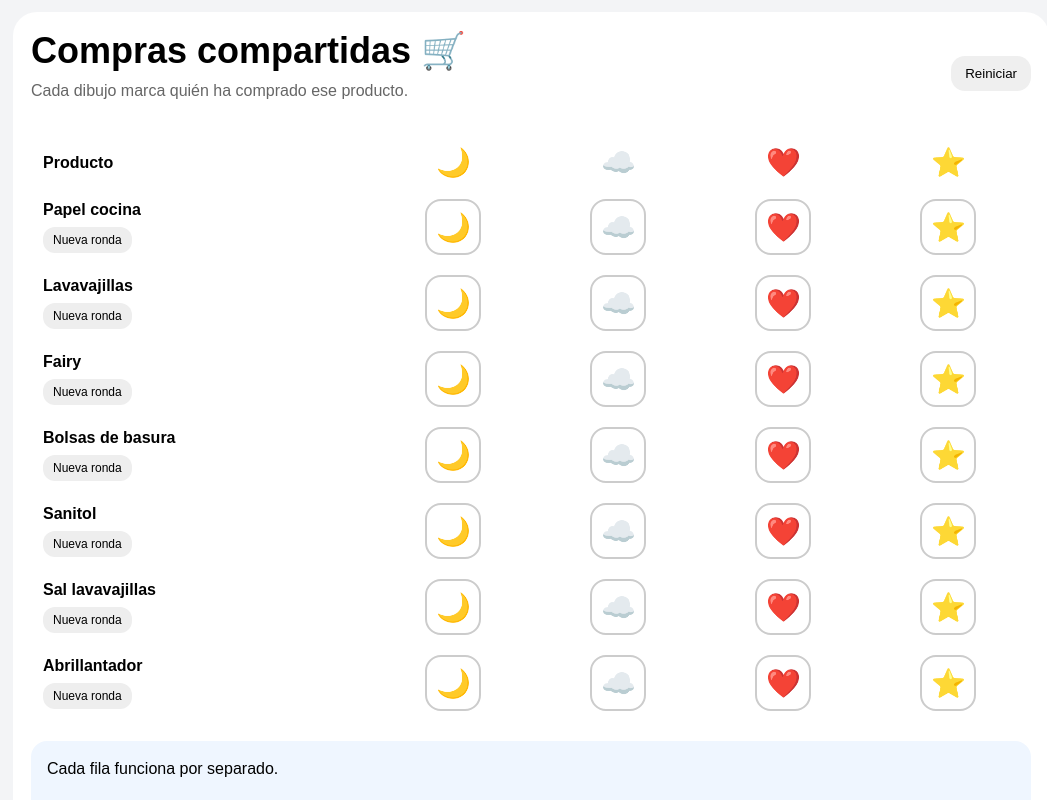
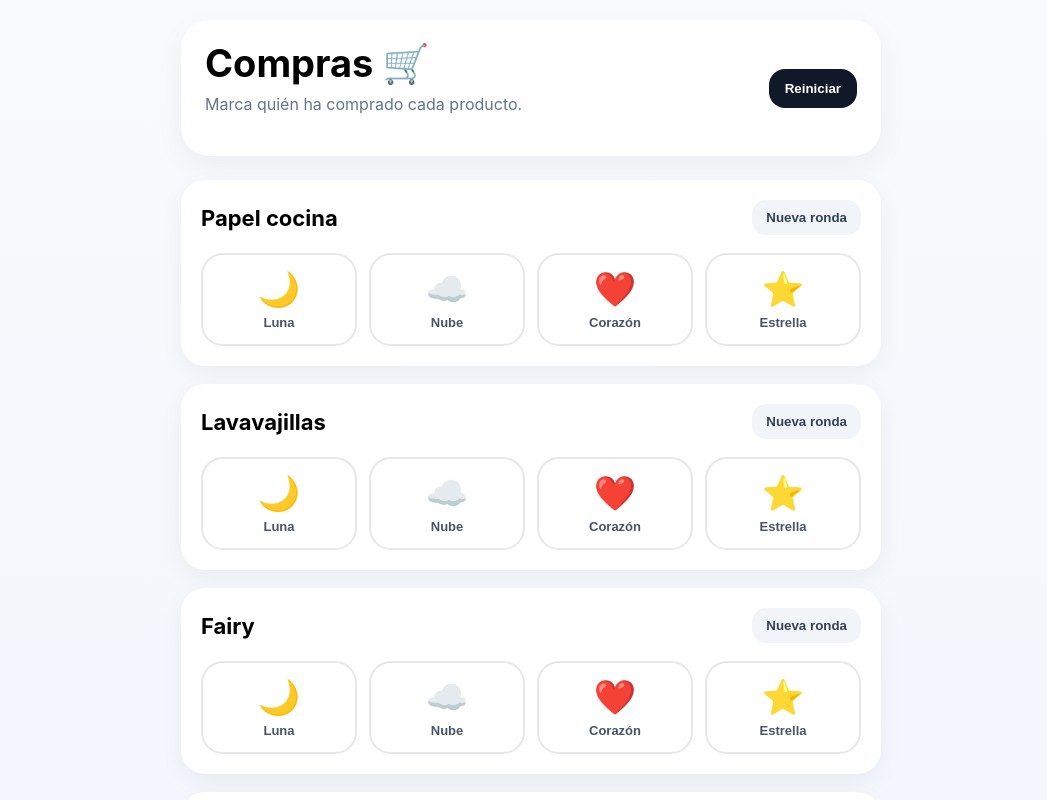
Before and after one commit to aliciaarranznubica-lang/compras-compartidas, a React (Vite) app: page / in a window 1280 px wide. Shown: the top 800 px of the page, without its empty margins (109-1156 px from the left). Built offline with nearby package versions, Linux system fonts and the light colour scheme.

Commit message:
Update App.jsx

```diff
--- a/src/App.jsx
+++ b/src/App.jsx
@@ -2,27 +2,50 @@ import React, { useEffect, useState } from 'react';
 
 export default function ComprasCompartidas() {
   const personas = [
-    { id: 1, nombre: 'Luna', emoji: '🌙' },
-    { id: 2, nombre: 'Nube', emoji: '☁️' },
-    { id: 3, nombre: 'Corazón', emoji: '❤️' },
-    { id: 4, nombre: 'Estrella', emoji: '⭐' },
+    {
+      id: 1,
+      nombre: 'Luna',
+      emoji: '🌙',
+      color: '#fde68a',
+    },
+    {
+      id: 2,
+      nombre: 'Nube',
+      emoji: '☁️',
+      color: '#bfdbfe',
+    },
+    {
+      id: 3,
+      nombre: 'Corazón',
+      emoji: '❤️',
+      color: '#fecaca',
+    },
+    {
+      id: 4,
+      nombre: 'Estrella',
+      emoji: '⭐',
+      color: '#fde68a',
+    },
   ];
 
   const productosIniciales = [
-    { nombre: 'Papel cocina', registros: [] },
-    { nombre: 'Lavavajillas', registros: [] },
-    { nombre: 'Fairy', registros: [] },
-    { nombre: 'Bolsas de basura', registros: [] },
-    { nombre: 'Sanitol', registros: [] },
-    { nombre: 'Sal lavavajillas', registros: [] },
-    { nombre: 'Abrillantador', registros: [] },
-  ];
+    'Papel cocina',
+    'Lavavajillas',
+    'Fairy',
+    'Bolsas de basura',
+    'Sanitol',
+    'Sal lavavajillas',
+    'Abrillantador',
+  ].map((nombre) => ({
+    nombre,
+    registros: [],
+  }));
 
-  const [productos, setProductos] = useState(productosIniciales);
-  const [cargado, setCargado] = useState(false);
+  const [productos, setProductos] = useState(
+    productosIniciales
+  );
 
   useEffect(() => {
-    try {
     const guardado = localStorage.getItem(
       'compras-compartidas'
     );
@@ -30,23 +53,16 @@ export default function ComprasCompartidas() {
     if (guardado) {
       setProductos(JSON.parse(guardado));
     }
-    } catch (error) {
-      console.error(error);
-    }
-
-    setCargado(true);
   }, []);
 
   useEffect(() => {
-    if (cargado) {
     localStorage.setItem(
       'compras-compartidas',
       JSON.stringify(productos)
     );
-    }
-  }, [productos, cargado]);
+  }, [productos]);
 
-  const registrarCompra = (
+  const toggleCompra = (
     productoIndex,
     personaId
   ) => {
@@ -54,35 +70,32 @@ export default function ComprasCompartidas() {
       prev.map((producto, i) => {
         if (i !== productoIndex) return producto;
 
-        const registrosActuales =
-          producto.registros || [];
-
-        const yaRegistrado =
-          registrosActuales.includes(personaId);
-
-        let nuevosRegistros;
-
-        if (yaRegistrado) {
-          nuevosRegistros =
-            registrosActuales.filter(
-              (id) => id !== personaId
-            );
-        } else {
-          nuevosRegistros = [
-            ...registrosActuales,
-            personaId,
-          ];
-        }
+        const existe =
+          producto.registros.includes(personaId);
 
         return {
           ...producto,
-          registros: nuevosRegistros,
+          registros: existe
+            ? producto.registros.filter(
+                (id) => id !== personaId
+              )
+            : [...producto.registros, personaId],
         };
       })
     );
   };
 
-  const resetear = () => {
+  const nuevaRonda = (productoIndex) => {
+    setProductos((prev) =>
+      prev.map((producto, i) =>
+        i === productoIndex
+          ? { ...producto, registros: [] }
+          : producto
+      )
+    );
+  };
+
+  const reiniciarTodo = () => {
     localStorage.removeItem(
       'compras-compartidas'
     );
@@ -93,19 +106,30 @@ export default function ComprasCompartidas() {
   return (
     <div
       style={{
-        padding: '12px',
-        fontFamily: 'Arial',
-        background: '#f3f4f6',
         minHeight: '100vh',
+        background:
+          'linear-gradient(to bottom, #f8fafc, #eef2ff)',
+        padding: '20px',
+        fontFamily:
+          '-apple-system, BlinkMacSystemFont, sans-serif',
       }}
     >
       <div
         style={{
-          maxWidth: '1000px',
+          maxWidth: '700px',
           margin: '0 auto',
+        }}
+      >
+        {/* HEADER */}
+
+        <div
+          style={{
             background: 'white',
-          padding: '18px',
-          borderRadius: '24px',
+            borderRadius: '28px',
+            padding: '24px',
+            marginBottom: '24px',
+            boxShadow:
+              '0 10px 30px rgba(0,0,0,0.05)',
           }}
         >
           <div
@@ -114,214 +138,208 @@ export default function ComprasCompartidas() {
               justifyContent:
                 'space-between',
               alignItems: 'center',
-            gap: '10px',
-            marginBottom: '20px',
+              gap: '12px',
             }}
           >
             <div>
               <h1
                 style={{
                   margin: 0,
-                fontSize: '36px',
+                  fontSize: '38px',
+                  lineHeight: '1',
                 }}
               >
-              Compras compartidas 🛒
+                Compras 🛒
               </h1>
 
               <p
                 style={{
-                color: '#666',
                   marginTop: '10px',
+                  color: '#64748b',
+                  lineHeight: '1.5',
                 }}
               >
-              Cada dibujo marca quién ha
-              comprado ese producto.
+                Marca quién ha comprado cada
+                producto.
               </p>
             </div>
 
             <button
-            onClick={resetear}
+              onClick={reiniciarTodo}
               style={{
-              padding: '10px 14px',
-              borderRadius: '14px',
                 border: 'none',
+                background: '#111827',
+                color: 'white',
+                padding: '12px 16px',
+                borderRadius: '16px',
+                fontWeight: '600',
+                cursor: 'pointer',
               }}
             >
               Reiniciar
             </button>
           </div>
+        </div>
+
+        {/* PRODUCTOS */}
 
         <div
           style={{
-            overflowX: 'auto',
+            display: 'flex',
+            flexDirection: 'column',
+            gap: '18px',
           }}
         >
-          <table
-            style={{
-              width: '100%',
-              minWidth: '650px',
-              borderCollapse: 'collapse',
-            }}
-          >
-            <thead>
-              <tr>
-                <th
-                  style={{
-                    textAlign: 'left',
-                    padding: '12px',
-                  }}
-                >
-                  Producto
-                </th>
-
-                {personas.map((persona) => (
-                  <th
-                    key={persona.id}
-                    style={{
-                      fontSize: '28px',
-                      padding: '10px',
-                    }}
-                  >
-                    {persona.emoji}
-                  </th>
-                ))}
-              </tr>
-            </thead>
-
-            <tbody>
           {productos.map(
             (producto, productoIndex) => (
-                  <tr key={producto.nombre}>
-                    <td
+              <div
+                key={producto.nombre}
                 style={{
-                        padding: '12px',
-                        fontWeight: 'bold',
+                  background: 'white',
+                  borderRadius: '24px',
+                  padding: '20px',
+                  boxShadow:
+                    '0 8px 24px rgba(0,0,0,0.05)',
                 }}
               >
                 <div
                   style={{
                     display: 'flex',
-                          flexDirection:
-                            'column',
-                          gap: '8px',
+                    justifyContent:
+                      'space-between',
+                    alignItems: 'center',
+                    marginBottom: '18px',
+                    gap: '10px',
+                  }}
+                >
+                  <h2
+                    style={{
+                      margin: 0,
+                      fontSize: '22px',
                     }}
                   >
                     {producto.nombre}
+                  </h2>
 
                   <button
-                          onClick={() => {
-                            setProductos(
-                              (prev) =>
-                                prev.map(
-                                  (p, idx) => {
-                                    if (
-                                      idx !==
-                                      productoIndex
-                                    )
-                                      return p;
-
-                                    return {
-                                      ...p,
-                                      registros: [],
-                                    };
+                    onClick={() =>
+                      nuevaRonda(productoIndex)
                     }
-                                )
-                            );
-                          }}
                     style={{
-                            width: 'fit-content',
-                            padding:
-                              '6px 10px',
-                            borderRadius:
-                              '12px',
                       border: 'none',
-                            background:
-                              '#eee',
-                            fontSize: '12px',
+                      background: '#f1f5f9',
+                      padding: '10px 14px',
+                      borderRadius: '14px',
+                      fontWeight: '600',
+                      cursor: 'pointer',
+                      color: '#334155',
                     }}
                   >
                     Nueva ronda
                   </button>
                 </div>
-                    </td>
 
-                    {personas.map(
-                      (persona) => {
-                        const activo = (
-                          producto.registros ||
-                          []
-                        ).includes(
+                <div
+                  style={{
+                    display: 'grid',
+                    gridTemplateColumns:
+                      'repeat(4, 1fr)',
+                    gap: '12px',
+                  }}
+                >
+                  {personas.map((persona) => {
+                    const activo =
+                      producto.registros.includes(
                         persona.id
                       );
 
                     return (
-                          <td
+                      <button
                         key={persona.id}
-                            style={{
-                              textAlign:
-                                'center',
-                              padding:
-                                '10px',
-                            }}
-                          >
-                            <button
                         onClick={() =>
-                                registrarCompra(
+                          toggleCompra(
                             productoIndex,
                             persona.id
                           )
                         }
                         style={{
-                                width: '56px',
-                                height:
-                                  '56px',
-                                fontSize:
-                                  '28px',
-                                borderRadius:
-                                  '16px',
-                                border:
-                                  activo
-                                    ? '3px solid green'
-                                    : '2px solid #ccc',
-                                background:
-                                  activo
-                                    ? '#dcfce7'
+                          border: activo
+                            ? `3px solid ${persona.color}`
+                            : '2px solid #e5e7eb',
+                          background: activo
+                            ? persona.color
                             : 'white',
+                          borderRadius: '22px',
+                          padding: '14px 8px',
+                          cursor: 'pointer',
+                          transition: '0.2s',
+                          transform: activo
+                            ? 'scale(1.05)'
+                            : 'scale(1)',
+                          boxShadow: activo
+                            ? '0 6px 18px rgba(0,0,0,0.08)'
+                            : 'none',
                         }}
                       >
-                              {
-                                persona.emoji
-                              }
-                            </button>
-                          </td>
-                        );
-                      }
-                    )}
-                  </tr>
-                )
-              )}
-            </tbody>
-          </table>
+                        <div
+                          style={{
+                            fontSize: '34px',
+                            marginBottom: '6px',
+                          }}
+                        >
+                          {persona.emoji}
                         </div>
 
                         <div
                           style={{
-            marginTop: '20px',
-            background: '#eff6ff',
-            padding: '16px',
-            borderRadius: '16px',
-            lineHeight: '1.5',
+                            fontSize: '13px',
+                            fontWeight: '600',
+                            color: '#475569',
                           }}
                         >
-          Cada fila funciona por separado.
+                          {persona.nombre}
+                        </div>
+                      </button>
+                    );
+                  })}
+                </div>
+              </div>
+            )
+          )}
+        </div>
+
+        {/* INFO */}
+
+        <div
+          style={{
+            marginTop: '24px',
+            background: 'white',
+            borderRadius: '24px',
+            padding: '20px',
+            color: '#64748b',
+            lineHeight: '1.7',
+            boxShadow:
+              '0 8px 24px rgba(0,0,0,0.05)',
+          }}
+        >
+          <strong
+            style={{
+              color: '#111827',
+            }}
+          >
+            Cómo funciona
+          </strong>
+
           <br />
           <br />
-          Cuando alguien compra algo,
-          pulsa su dibujo.
+
+          • Pulsa un emoji cuando alguien
+          compre ese producto.
           <br />
+          • Cuando el producto vuelva a
+          acabarse, pulsa “Nueva ronda”.
           <br />
-          Cuando ese producto se vuelva a
-          acabar, pulsa “Nueva ronda”.
+          • Todo se guarda automáticamente.
         </div>
       </div>
     </div>
```
Lines whose indentation alone changed are shown as unchanged.
